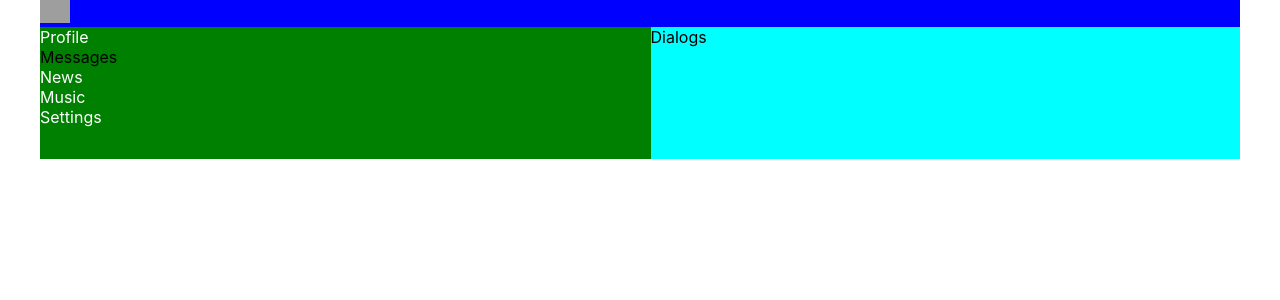
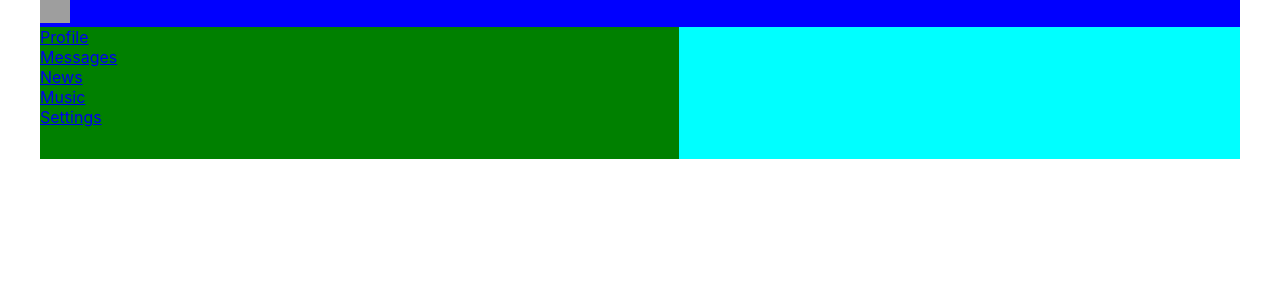
Before and after one commit to Artem047/React-JS, a React (Create React App) app: page / in a window 1280 px wide. Shown: the top 300 px of the page. Built offline with nearby package versions, Linux system fonts and the light colour scheme; grey boxes are pictures that could not be loaded.

Commit message:
lesson 19

```diff
--- a/package.json
+++ b/package.json
@@ -8,6 +8,7 @@
     "@testing-library/user-event": "^13.5.0",
     "react": "^18.2.0",
     "react-dom": "^18.2.0",
+    "react-router-dom": "^6.10.0",
     "react-scripts": "5.0.1",
     "web-vitals": "^2.1.4"
   },
--- a/src/App.js
+++ b/src/App.js
@@ -4,19 +4,31 @@
 import Navbar from './components/Navbar/Navbar';
 import Profile from './components/Profile/Profile';
 import Dialogs from './components/Dialogs/Dialogs';
+import { BrowserRouter, Route } from 'react-router-dom';
+import { Routes } from 'react-router-dom';
+import News from './components/News/News';
+import Settings from './components/Settin/Settings';
+import Music from './components/Music/Music';
 
 
 
 const App = () => {
   return (
-    <div className='app-wrapper'>
-      <Header />
-      <Navbar />
-      <div className='app-wrapper-content'>
-        <Dialogs />
+    <BrowserRouter>
+      <div className='app-wrapper'>
+        <Header />
+        <Navbar />
+        <div className='app-wrapper-content'>
+          <Routes>
+            <Route path='/dialogs' Component={Dialogs} />
+            <Route path='/profile' Component={Profile} />
+            <Route path='/news' Component={News}/>
+            <Route path='/music' Component={Music}/>
+            <Route path='/settings' Component={Settings}/>
+          </Routes>
+        </div>
       </div>
-      {/* <Profile /> */}
-    </div>
+    </BrowserRouter>
   );
 }
 
--- /dev/null
+++ b/src/components/Music/Music.jsx
@@ -0,0 +1,11 @@
+import s from './Music.module.css'
+
+const Music = ()=>{
+    return(
+        <div>
+            Music
+        </div>
+    )
+}
+
+export default Music;
--- a/src/components/Navbar/Navbar.jsx
+++ b/src/components/Navbar/Navbar.jsx
@@ -3,19 +3,19 @@
 const Navbar = () => {
     return <nav className={s.nav}>
         <div className={s.item}>
-            <a>Profile</a>
+            <a href='/profile'>Profile</a>
         </div>
         <div className={`${s.item} ${s.active}`}>
-            <a>Messages</a>
+            <a href='/dialogs'>Messages</a>
         </div>
         <div className={s.item}>
-            <a>News</a>
+            <a href='/news'>News</a>
         </div>
         <div className={s.item}>
-            <a>Music</a>
+            <a href='/music'>Music</a>
         </div>
         <div className={s.item}>
-            <a>Settings</a>
+            <a href='/settings'>Settings</a>
         </div>
     </nav>
 }
--- /dev/null
+++ b/src/components/News/News.jsx
@@ -0,0 +1,10 @@
+import s from './News.module.css'
+const News = ()=>{
+    return(
+        <div>
+            News
+        </div>
+    )
+}
+
+export default News;
--- /dev/null
+++ b/src/components/Settin/Settings.jsx
@@ -0,0 +1,11 @@
+import s from './Settings.module.css'
+
+const Settings = ()=>{
+    return(
+        <div>
+            Settings
+        </div>
+    )
+}
+
+export default Settings;
```
Also changed, not shown: src/components/Music/Music.module.css (added), src/components/News/News.module.css (added), src/components/Settin/Settings.module.css (added), 1 other file (tests, documents, lock files or other folders).
